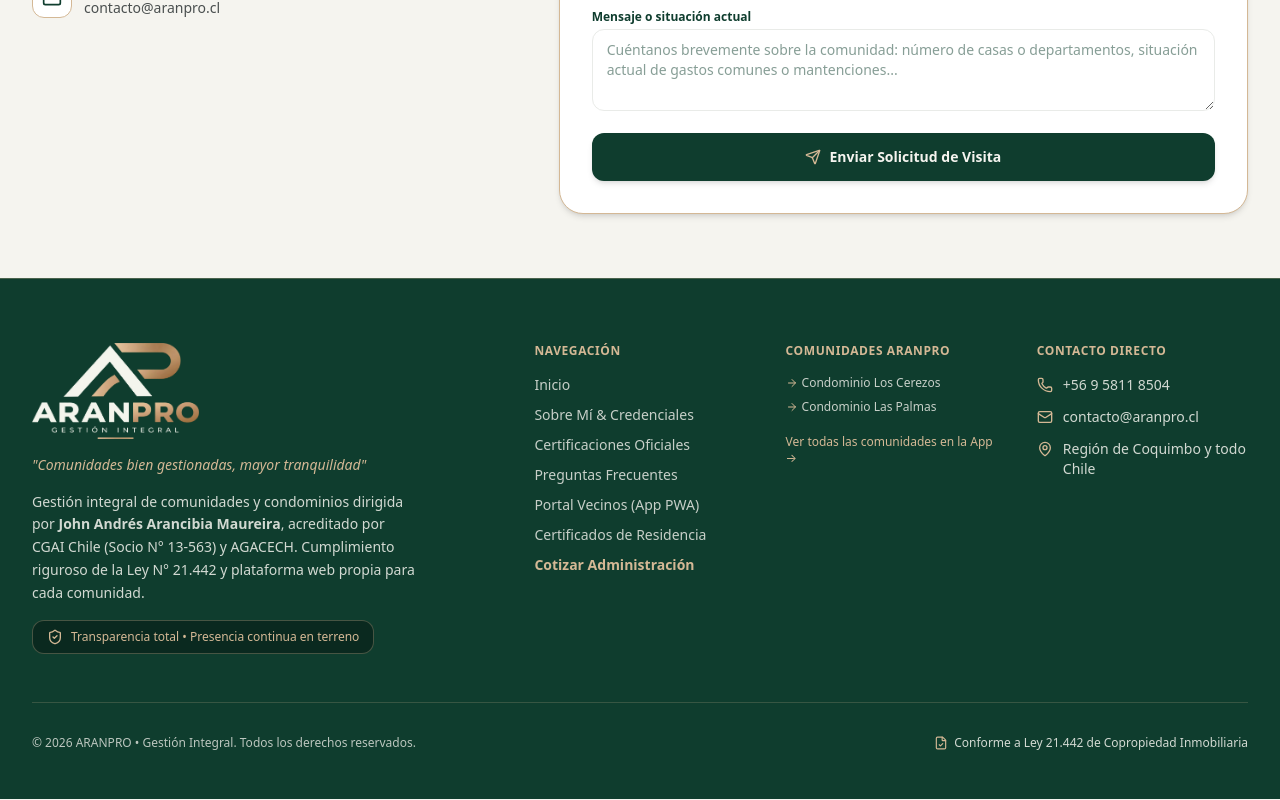
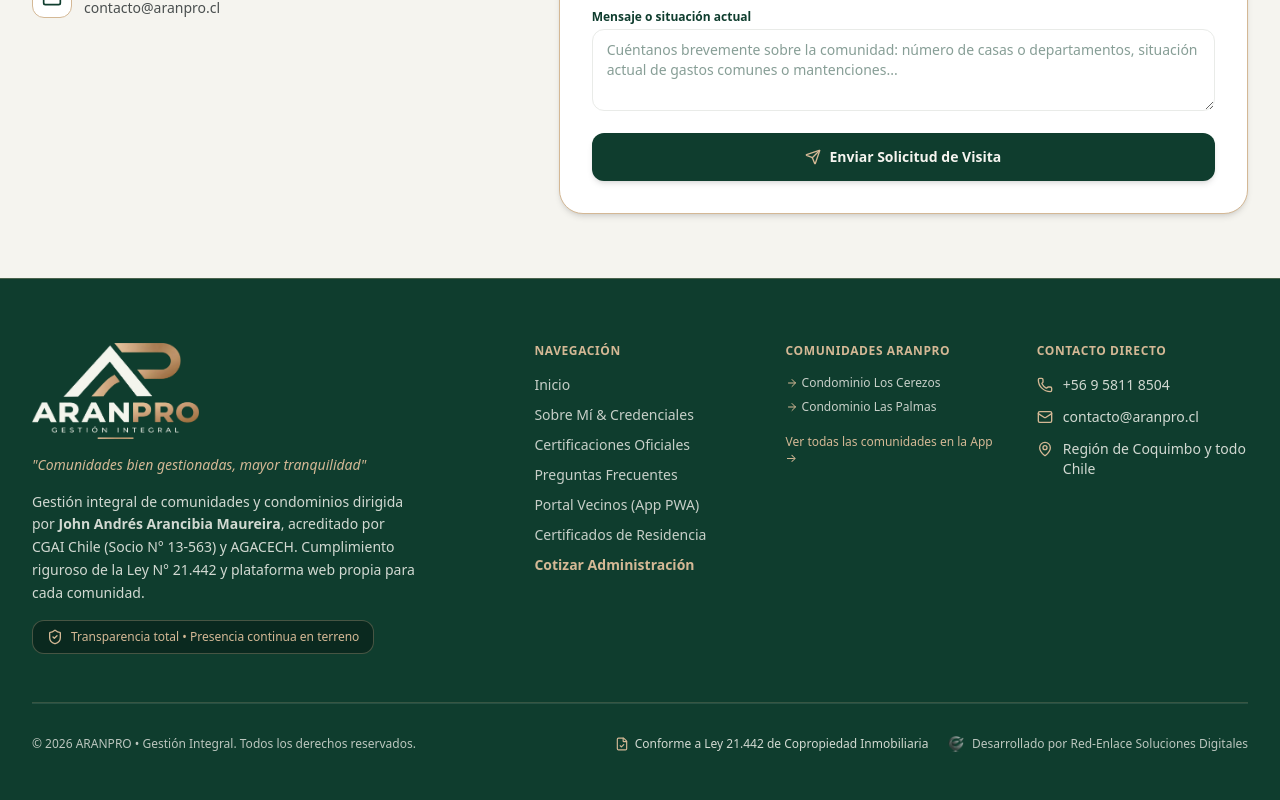
Before and after one commit to aranproinfo-bit/aranpro-web, a React (Vite) app: page / in a window 1280 px wide. Shown: the part 5621-6421 px from the top of the page. Built offline with nearby package versions, Linux system fonts and the light colour scheme.

Commit message:
feat(branding): agregar firma oficial Desarrollado por Red-Enlace Soluciones Digitales en el footer

```diff
--- a/src/components/layout/Footer.jsx
+++ b/src/components/layout/Footer.jsx
@@ -137,15 +137,31 @@ export const Footer = ({ setCurrentView, setSelectedCommunitySlug, onOpenCertifi
         </div>
 
         {/* Bottom Credits */}
-        <div className="pt-8 flex flex-col sm:flex-row items-center justify-between text-xs text-[#F5F4EF]/75 gap-4">
+        <div className="pt-8 border-t border-white/10 flex flex-col md:flex-row items-center justify-between text-xs text-[#F5F4EF]/75 gap-4">
           <p>
             © {new Date().getFullYear()} ARANPRO • Gestión Integral. Todos los derechos reservados.
           </p>
-          <div className="flex items-center space-x-4">
+          <div className="flex flex-wrap items-center gap-5">
             <span className="flex items-center text-[#F5F4EF]/85">
               <FileCheck className="w-3.5 h-3.5 mr-1.5 text-[#D4B895]" />
               Conforme a Ley 21.442 de Copropiedad Inmobiliaria
             </span>
+            <a
+              href="https://redenlace.cl/"
+              target="_blank"
+              rel="noopener noreferrer"
+              className="flex items-center gap-2 text-[#F5F4EF]/75 hover:text-white transition-colors text-xs group"
+              title="Visitar Red-Enlace Soluciones Digitales"
+            >
+              <img
+                src="/red-enlace-logo.png"
+                alt="Logo Red-Enlace"
+                width={20}
+                height={20}
+                className="h-4 w-auto opacity-70 group-hover:opacity-100 transition-opacity grayscale group-hover:grayscale-0"
+              />
+              <span>Desarrollado por Red-Enlace Soluciones Digitales</span>
+            </a>
           </div>
         </div>
       </div>
```
Also changed, not shown: public/red-enlace-logo.png (added).
